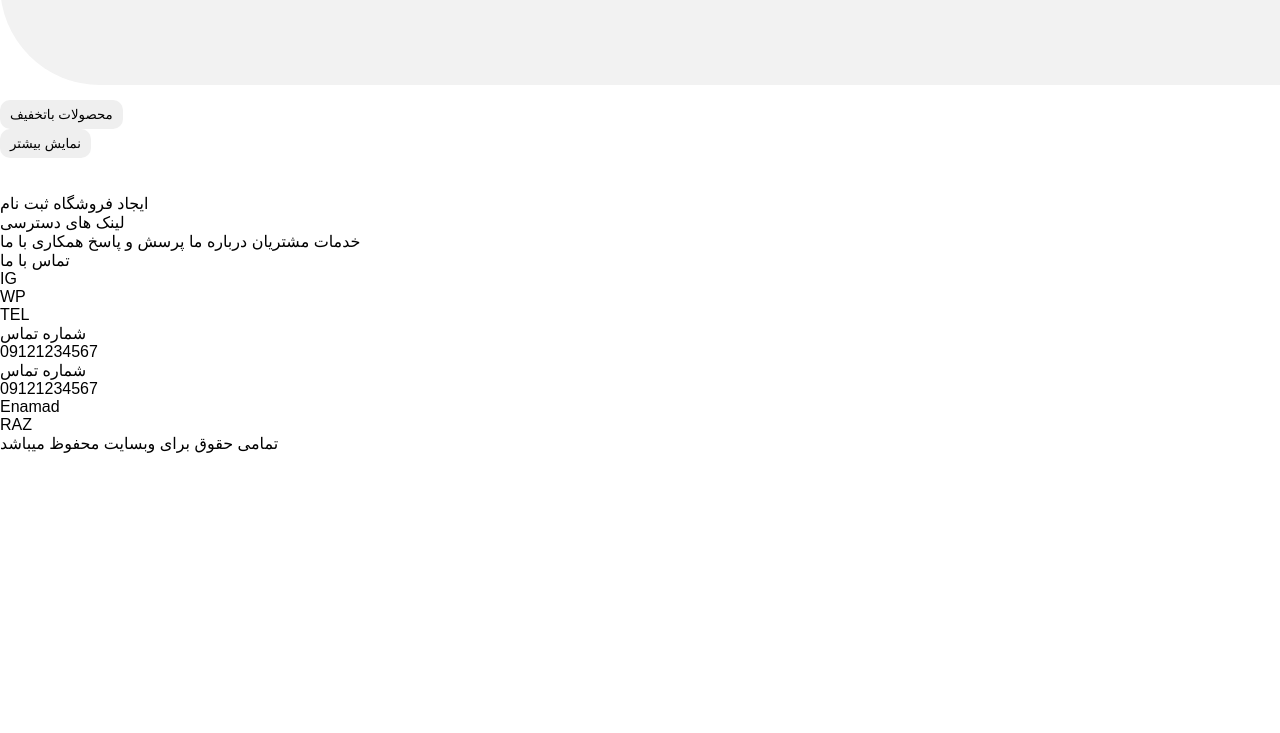
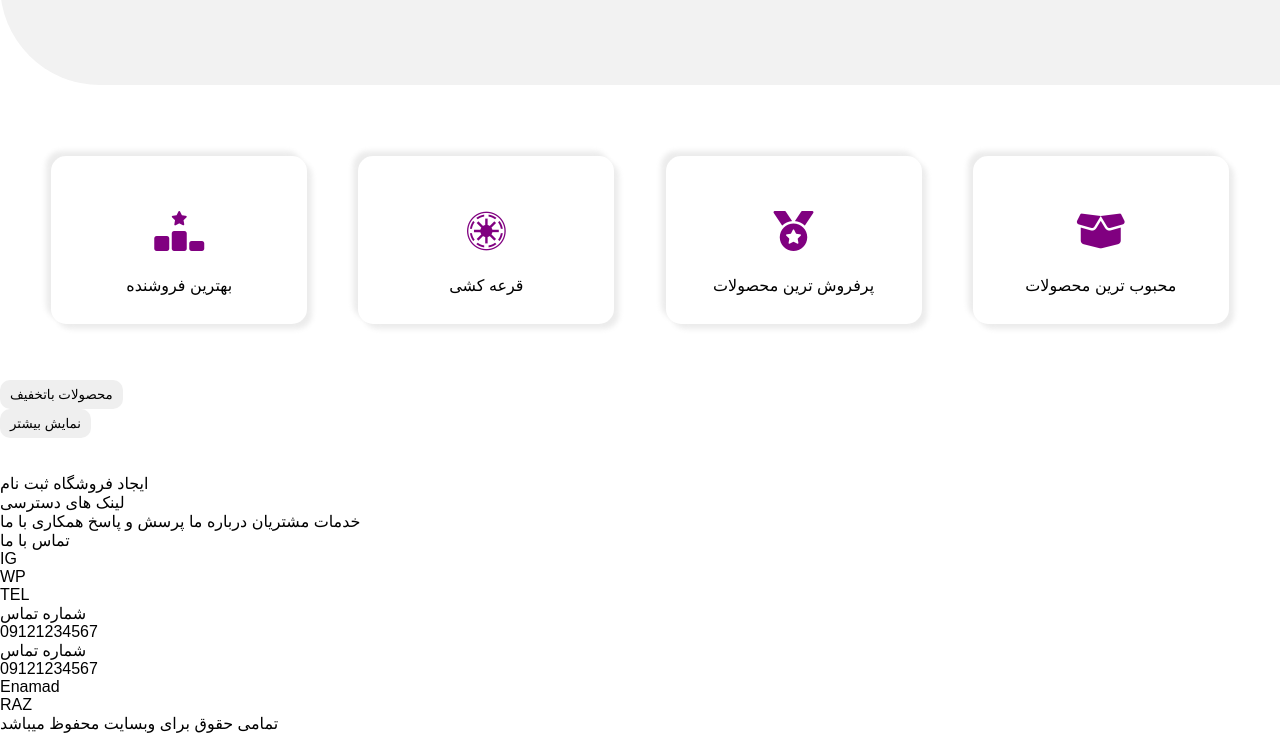
Before and after one commit to AhmadrezaMozaffary/online-shop-ui, a plain HTML site: page index.html in a window 1280 px wide. Shown: the part 2460-3193 px from the top of the page. Before the commit the page ends 2913 px from the top, so only its background shows below. Drawn offline with Linux system fonts and the light colour scheme.

Commit message:
Section filter

```diff
--- a/index.html
+++ b/index.html
@@ -256,20 +256,20 @@
 
     <section class="filter-product">
       <div class="filter">
-        <div class="filter-icon"></div>
-        <p class="filter-title"></p>
+        <i class="fas fa-ranking-star"></i>
+        <p class="filter-title">بهترین فروشنده</p>
       </div>
       <div class="filter">
-        <div class="filter-icon"></div>
-        <p class="filter-title"></p>
+        <i class="fab fa-galactic-republic"></i>
+        <p class="filter-title">قرعه کشی</p>
       </div>
       <div class="filter">
-        <div class="filter-icon"></div>
-        <p class="filter-title"></p>
+        <i class="fas fa-medal"></i>
+        <p class="filter-title">پرفروش ترین محصولات</p>
       </div>
       <div class="filter">
-        <div class="filter-icon"></div>
-        <p class="filter-title"></p>
+        <i class="fas fa-box-open"></i>
+        <p class="filter-title">محبوب ترین محصولات</p>
       </div>
     </section>
 
--- a/style.css
+++ b/style.css
@@ -351,3 +351,28 @@ i {
   font-weight: bold;
   margin: 40px 0;
 }
+
+.filter-product {
+  width: 100%;
+  height: 35vh;
+  display: flex;
+  justify-content: space-evenly;
+  align-items: center;
+}
+
+.filter {
+  width: 20%;
+  height: 60%;
+  display: flex;
+  flex-direction: column;
+  justify-content: center;
+  align-items: center;
+  box-shadow: 5px 5px 5px rgba(223, 223, 223, 0.6),
+    -5px -5px 5px rgba(223, 223, 223, 0.6);
+  border-radius: 15px;
+}
+
+.filter i {
+  font-size: 40px;
+  margin: 25px 0;
+}
```
